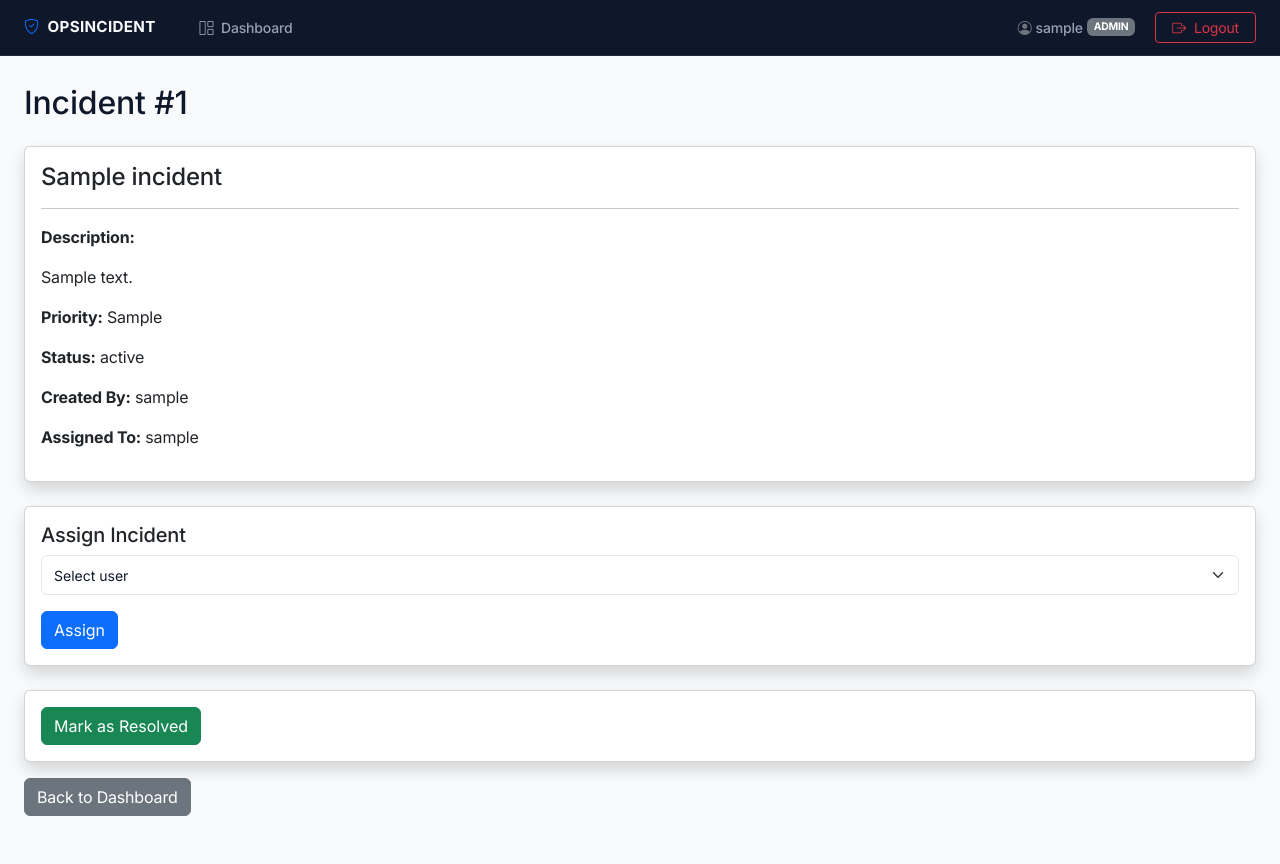
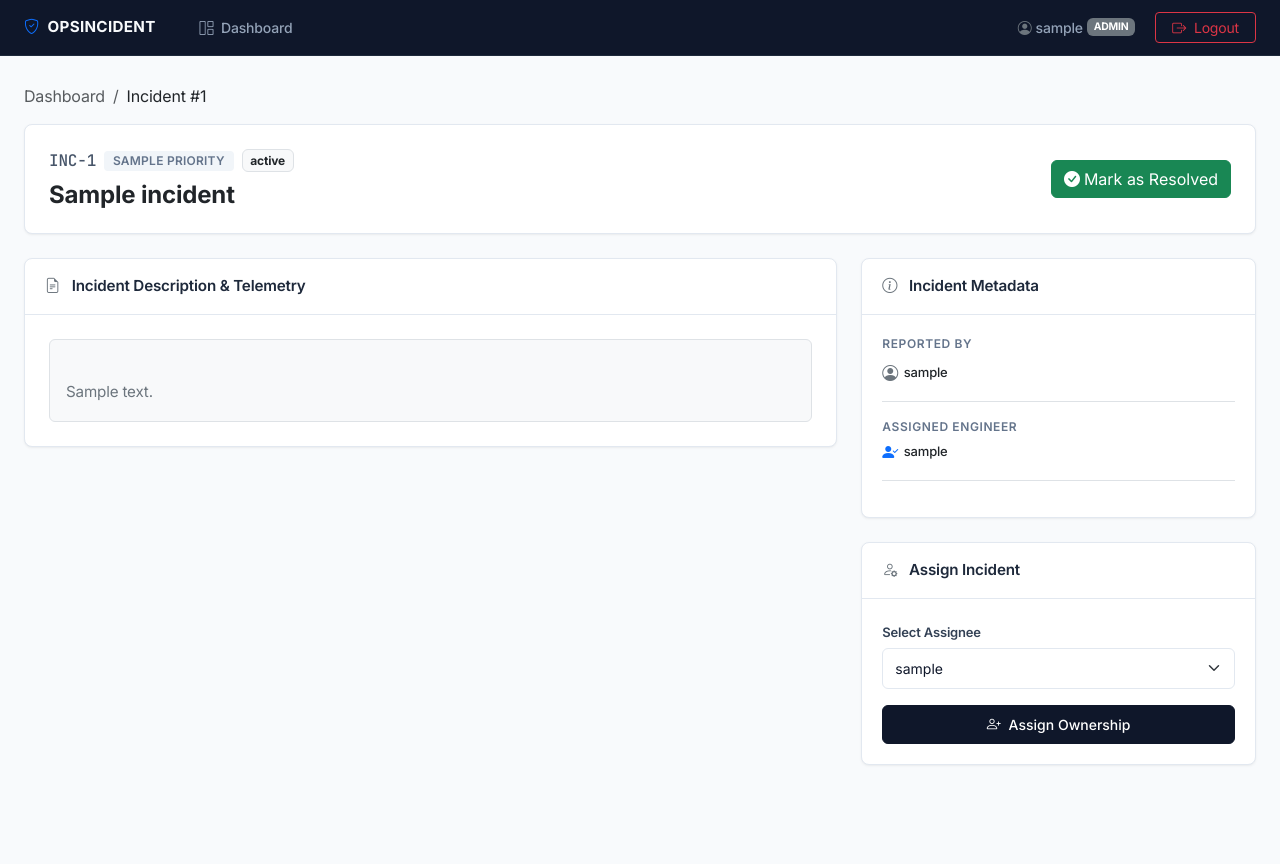
Before and after one commit to Adityachandkaushik/incident-management-system, a Flask app: page /incident/1 in a window 1280 px wide. After the commit the page ends 765 px from the top, so only its background shows below. Run offline with Flask 3, Linux system fonts and the light colour scheme; the visitor is signed in with stand-in values (Sample User, id 1); tables that the repository leaves empty hold one stand-in row (values such as "Sample post").

Commit message:
enhance incident detail UI

```diff
--- a/templates/incident_detail.html
+++ b/templates/incident_detail.html
@@ -1,145 +1,159 @@
 {% extends "base.html" %}
 
-{% block title %}Incident #{{ incident["id"] }}{% endblock %}
+{% block title %}Incident #{{ incident['id'] }} - {{ incident['title'] }}{% endblock %}
 
 {% block content %}
+<!-- Back to Dashboard / Breadcrumb -->
+<nav aria-label="breadcrumb" class="mb-3">
+    <ol class="breadcrumb mb-0 small">
+        <li class="breadcrumb-item"><a href="{{ url_for('incidents.dashboard') }}" class="text-decoration-none text-muted">Dashboard</a></li>
+        <li class="breadcrumb-item active text-dark" aria-current="page">Incident #{{ incident['id'] }}</li>
+    </ol>
+</nav>
 
-<h2 class="mb-4">
-    Incident #{{ incident["id"] }}
-</h2>
+<!-- Incident Header Bar -->
+<div class="ops-card mb-4">
+    <div class="ops-card-body p-4">
+        <div class="d-flex flex-column flex-md-row justify-content-between align-items-start align-items-md-center gap-3">
+            <div>
+                <div class="d-flex align-items-center gap-2 mb-2 flex-wrap">
+                    <span class="code-id fs-6">INC-{{ incident['id'] }}</span>
 
+                    <!-- Priority Badge -->
+                    {% if incident['priority']|lower == 'critical' %}
+                        <span class="badge badge-priority badge-priority-critical">Critical Priority</span>
+                    {% elif incident['priority']|lower == 'high' %}
+                        <span class="badge badge-priority badge-priority-high">High Priority</span>
+                    {% elif incident['priority']|lower == 'medium' %}
+                        <span class="badge badge-priority badge-priority-medium">Medium Priority</span>
+                    {% else %}
+                        <span class="badge badge-priority badge-priority-low">{{ incident['priority'] }} Priority</span>
+                    {% endif %}
 
-<div class="card shadow mb-4">
-
-    <div class="card-body">
-
-        <h4>
-            {{ incident["title"] }}
-        </h4>
-
-        <hr>
-
-        <p>
-            <strong>Description:</strong>
-        </p>
-
-        <p>
-            {{ incident["description"] }}
-        </p>
-
-
-        <p>
-            <strong>Priority:</strong>
-            {{ incident["priority"] }}
-        </p>
-
-
-        <p>
-            <strong>Status:</strong>
-            {{ incident["status"] }}
-        </p>
-
-
-        <p>
-            <strong>Created By:</strong>
-            {{ incident["creator_name"] or "-" }}
-        </p>
-
-
-        <p>
-            <strong>Assigned To:</strong>
-            {{ incident["assignee_name"] or "Unassigned" }}
-        </p>
-
+                    <!-- Status Badge -->
+                    {% if incident['status']|lower == 'open' %}
+                        <span class="badge badge-status badge-status-open">
+                            <i class="bi bi-circle-fill" style="font-size: 6px;"></i> Open
+                        </span>
+                    {% elif incident['status']|lower == 'assigned' %}
+                        <span class="badge badge-status badge-status-assigned">
+                            <i class="bi bi-person-fill"></i> Assigned
+                        </span>
+                    {% elif incident['status']|lower == 'resolved' %}
+                        <span class="badge badge-status badge-status-resolved">
+                            <i class="bi bi-check-lg"></i> Resolved
+                        </span>
+                    {% else %}
+                        <span class="badge bg-light text-dark border">{{ incident['status'] }}</span>
+                    {% endif %}
+                </div>
+                <h1 class="h4 fw-bold text-dark mb-0">{{ incident['title'] }}</h1>
             </div>
 
+            <!-- Resolution CTA -->
+            <div>
+                {% if incident['status']|lower != 'resolved' %}
+                <form action="{{ url_for('incidents.resolve_incident', incident_id=incident['id']) }}" method="POST" class="d-inline">
+                    <button type="submit" class="btn btn-success d-inline-flex align-items-center">
+                        <i class="bi bi-check-circle-fill me-1"></i> Mark as Resolved
+                    </button>
+                </form>
+                {% else %}
+                <div class="text-success d-inline-flex align-items-center small fw-semibold bg-success bg-opacity-10 px-3 py-2 rounded">
+                    <i class="bi bi-patch-check-fill me-1"></i> Incident Resolved
+                </div>
+                {% endif %}
+            </div>
+        </div>
+    </div>
 </div>
 
+<div class="row g-4">
+    <!-- Main Left Column: Description & Evidence -->
+    <div class="col-12 col-lg-8">
+        <div class="ops-card mb-4">
+            <div class="ops-card-header">
+                <i class="bi bi-file-earmark-text me-2 text-secondary"></i> Incident Description & Telemetry
+            </div>
+            <div class="ops-card-body p-4">
+                <div class="p-3 bg-light rounded border border-subtle">
+                    <p class="mb-0 text-secondary" style="white-space: pre-line; line-height: 1.6; font-size: 0.95rem;">
+                        {{ incident['description'] }}
+                    </p>
+                </div>
+            </div>
+        </div>
+    </div>
 
+    <!-- Right Column: Metadata & Assignment Management -->
+    <div class="col-12 col-lg-4">
+        <!-- Metadata Overview Card -->
+        <div class="ops-card mb-4">
+            <div class="ops-card-header">
+                <i class="bi bi-info-circle me-2 text-secondary"></i> Incident Metadata
+            </div>
+            <div class="ops-card-body">
+                <div class="mb-3 pb-3 border-bottom">
+                    <div class="stat-label">Reported By</div>
+                    <div class="user-tag fw-medium text-dark mt-1">
+                        <i class="bi bi-person-circle text-secondary fs-6"></i>
+                        {{ incident['creator_name'] if incident['creator_name'] else 'System' }}
+                    </div>
+                </div>
+
+                <div class="mb-3 pb-3 border-bottom">
+                    <div class="stat-label">Assigned Engineer</div>
+                    <div class="mt-1">
+                        {% if incident['assignee_name'] %}
+                            <span class="user-tag fw-medium text-dark">
+                                <i class="bi bi-person-check-fill text-primary fs-6"></i>
+                                {{ incident['assignee_name'] }}
+                            </span>
+                        {% else %}
+                            <span class="text-muted small fst-italic">Currently Unassigned</span>
+                        {% endif %}
+                    </div>
+                </div>
+
+                {% if 'created_at' in incident and incident['created_at'] %}
+                <div>
+                    <div class="stat-label">Logged At</div>
+                    <div class="small text-muted mt-1">
+                        <i class="bi bi-clock me-1"></i> {{ incident['created_at'] }}
+                    </div>
+                </div>
+                {% endif %}
+            </div>
+        </div>
+
+        <!-- Admin Assignment Card -->
         {% if session.get("role") == "admin" %}
-
-<div class="card shadow mb-4">
-
-    <div class="card-body">
-
-        <h5>
-            Assign Incident
-        </h5>
-
-        <form
-            method="POST"
-            action="{{ url_for(
-                'incidents.assign_incident',
-                incident_id=incident['id']
-            ) }}">
-
+        <div class="ops-card">
+            <div class="ops-card-header">
+                <i class="bi bi-person-gear me-2 text-secondary"></i> Assign Incident
+            </div>
+            <div class="ops-card-body">
+                <form action="{{ url_for('incidents.assign_incident', incident_id=incident['id']) }}" method="POST">
                     <div class="mb-3">
-
-                <select
-                    name="assigned_to"
-                    class="form-select"
-                    required>
-
-                    <option value="">
-                        Select user
-                    </option>
-
+                        <label for="user_id" class="form-label">Select Assignee</label>
+                        <select class="form-select" id="user_id" name="user_id" required>
+                            <option value="" disabled selected>Select an engineer...</option>
+                            {% if users %}
                                 {% for user in users %}
-
-                        <option value="{{ user['id'] }}">
+                                    <option value="{{ user['id'] }}" {% if incident['assigned_to'] == user['id'] %}selected{% endif %}>
                                         {{ user['username'] }}
                                     </option>
-
                                 {% endfor %}
-
+                            {% endif %}
                         </select>
-
                     </div>
-
-            <button class="btn btn-primary">
-                Assign
+                    <button type="submit" class="btn btn-ops-primary w-100">
+                        <i class="bi bi-person-plus me-1"></i> Assign Ownership
                     </button>
-
                 </form>
-
             </div>
-
         </div>
-
         {% endif %}
-
-
-{% if incident["status"] != "Resolved" %}
-
-<div class="card shadow">
-
-    <div class="card-body">
-
-        <form
-            method="POST"
-            action="{{ url_for(
-                'incidents.resolve_incident',
-                incident_id=incident['id']
-            ) }}">
-
-            <button
-                class="btn btn-success">
-                Mark as Resolved
-            </button>
-
-        </form>
-
     </div>
-
 </div>
-
-{% endif %}
-
-
-<a
-    href="{{ url_for('incidents.dashboard') }}"
-    class="btn btn-secondary mt-3">
-    Back to Dashboard
-</a>
-
 {% endblock %}
```
Lines whose indentation alone changed are shown as unchanged.
